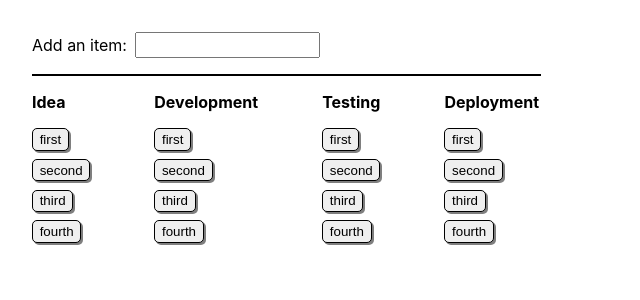
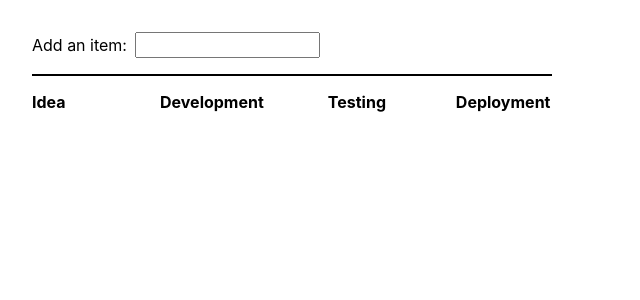
Before and after one commit to ruanres/assembly-line, a React (Create React App) app: page / in a window 1280 px wide. Shown: the top 300 px of the page, without its empty margins (0-640 px from the left). Built offline with nearby package versions, Linux system fonts and the light colour scheme.

Commit message:
add functions to add and move items

```diff
--- a/src/components/Input/index.jsx
+++ b/src/components/Input/index.jsx
@@ -1,11 +1,14 @@
 import React from 'react';
 import './Input.css'
+import { useStageContext } from '../../contexts/AssemblyContext';
 
-const Input = ({onAddItem}) => {
+
+const Input = () => {
+  const { addItem } = useStageContext()
 
   const onEnter = (event) => {
     if (event.key === 'Enter') {
-      onAddItem(event.target.value);
+      addItem(event.target.value);
       event.target.value = '';
     }
   };
--- a/src/components/Stage/Stage.css
+++ b/src/components/Stage/Stage.css
@@ -3,7 +3,8 @@
   flex-direction: column;
   align-items: flex-start;
   max-width: fit-content;
-  row-gap: 1em;
+  min-width: 4em;
+  row-gap: 0.5em;
 }
 
 .stage-name {
--- a/src/components/Stage/index.jsx
+++ b/src/components/Stage/index.jsx
@@ -1,17 +1,18 @@
 import React from 'react';
 import './Stage.css';
 import Item from '../Item';
+import { useStageContext } from '../../contexts/AssemblyContext';
 
 const Stage = ({name}) => {
+  const {getStageItems, moveItemNext, moveItemPrevious} = useStageContext()
+  const items = getStageItems(name);
 
-  const items = ['first', 'second', 'third', 'fourth'];
-
-  const Items = () => items.map(name =>
+  const Items = () => items.map(item =>
     <Item
-      name={name}
-      key={name}
-      onRightClick={() => {}}
-      onLeftClick={() => {}} />
+      name={item}
+      key={item}
+      onRightClick={() => moveItemNext(name, item)}
+      onLeftClick={() => moveItemPrevious(name, item)} />
   );
 
   return (
--- a/src/contexts/AssemblyContext.jsx
+++ b/src/contexts/AssemblyContext.jsx
@@ -21,23 +21,41 @@ export const StageLineProvider = ({children, stageNames}) => {
   const stageMap = buildStageMap(stageNames);
   const [stages, setStages] = useState(stageMap);
 
+  const updateStage = (stage) => {
+    const newStages = {
+      ...stages,
+      [stage.name]: stage,
+    };
+    setStages(newStages);
+  }
+
   const addItem = (item) => {
     const initialStage = stageNames[0];
     const stage = stages[initialStage];
     stage.insertItem(item)
-    const newStages = {
-      ...stages,
-      [initialStage]: stage,
-    };
-    setStages(newStages);
+    updateStage(stage);
   };
 
   const getStageItems = (stageName) => {
     return stages[stageName] ? stages[stageName].items : [];
   };
 
+  const moveItemNext = (stageName, item) => {
+    const stage = stages[stageName];
+    stage.moveItemToNext(item);
+    updateStage(stage);
+  }
+
+  const moveItemPrevious = (stageName, item) => {
+    const stage = stages[stageName];
+    stage.moveItemToPrevious(item);
+    updateStage(stage);
+  }
+
   return (
-    <StageLineContext.Provider value={{addItem, getStageItems}} >
+    <StageLineContext.Provider value={{
+        addItem, getStageItems, moveItemNext, moveItemPrevious,
+      }} >
       {children}
     </StageLineContext.Provider>
   )
```
